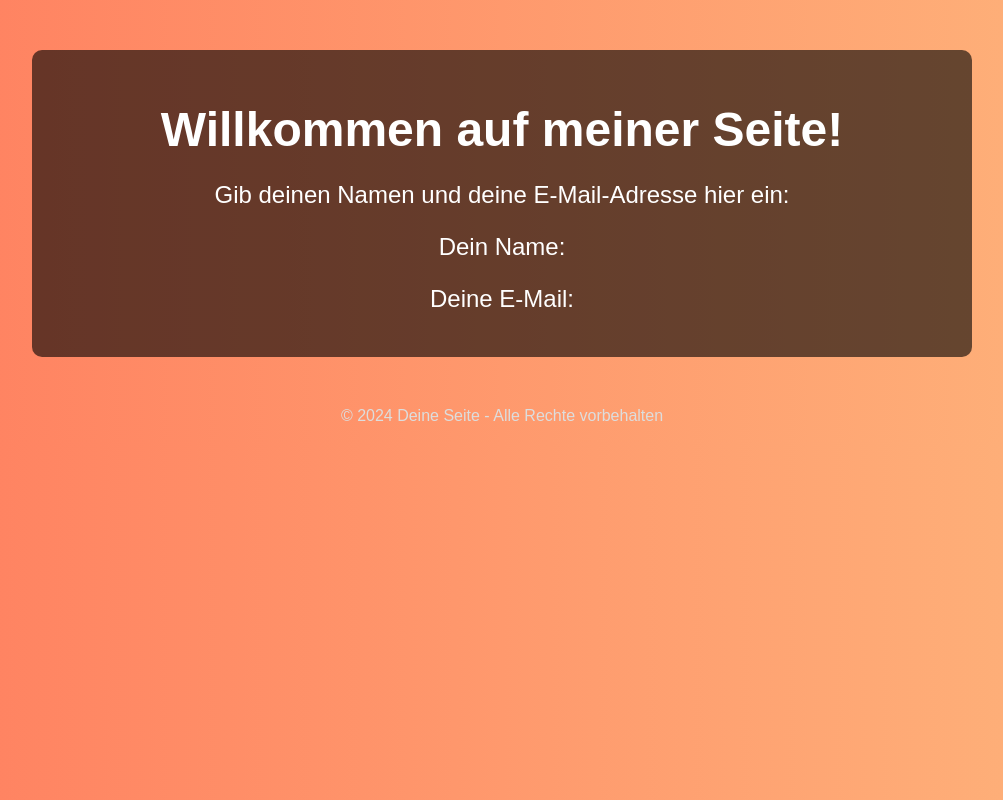
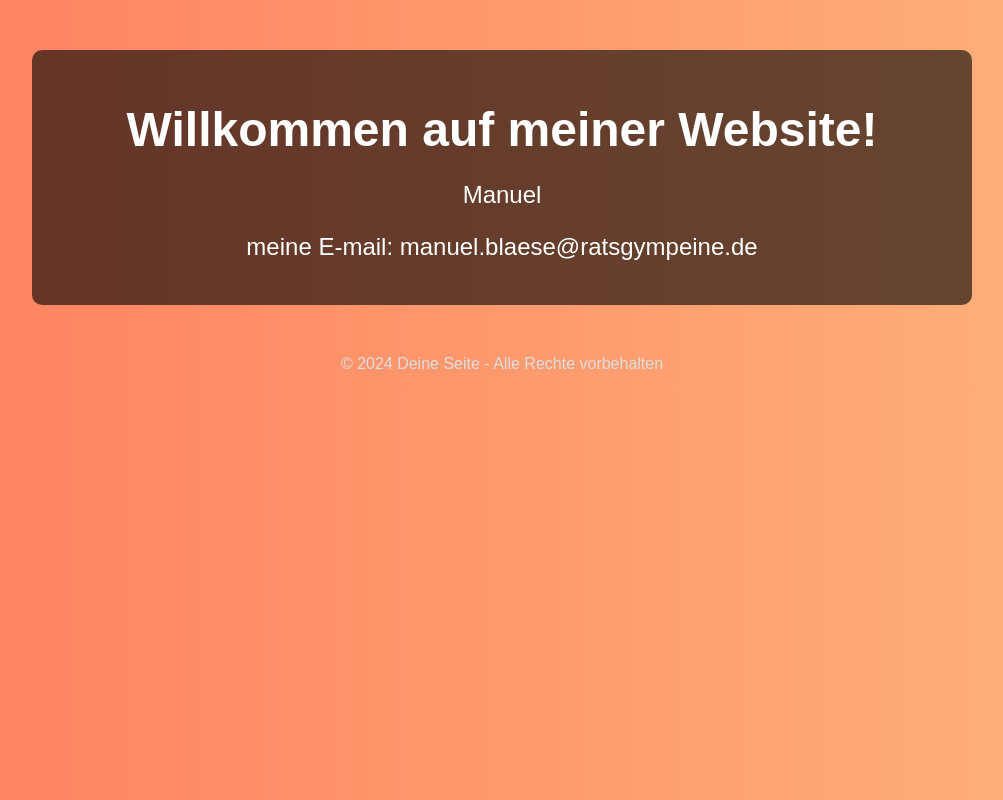
Before and after one commit to jmb-4/Manuel-Website, a plain HTML site: page index.html in a window 1280 px wide. Shown: the whole page, without its empty margins (138-1141 px from the left). Drawn offline with Linux system fonts and the light colour scheme.

Commit message:
Update index.html

```diff
--- a/index.html
+++ b/index.html
@@ -44,15 +44,13 @@
 <body>
 
     <div class="container">
-        <h1>Willkommen auf meiner Seite!</h1>
+        <h1>Willkommen auf meiner Website!</h1>
 
         <!-- Hier kannst du den Platz für Name und E-Mail direkt ersetzen -->
         <div class="info">
-            <p>Gib deinen Namen und deine E-Mail-Adresse hier ein:</p>
-
             <!-- Platzhalter für Name und E-Mail -->
-            <p>Dein Name: </p>
-            <p>Deine E-Mail: </p>
+            <p>Manuel</p>
+            <p>meine E-mail: manuel.blaese@ratsgympeine.de</p>
 
         </div>
     </div>
```
